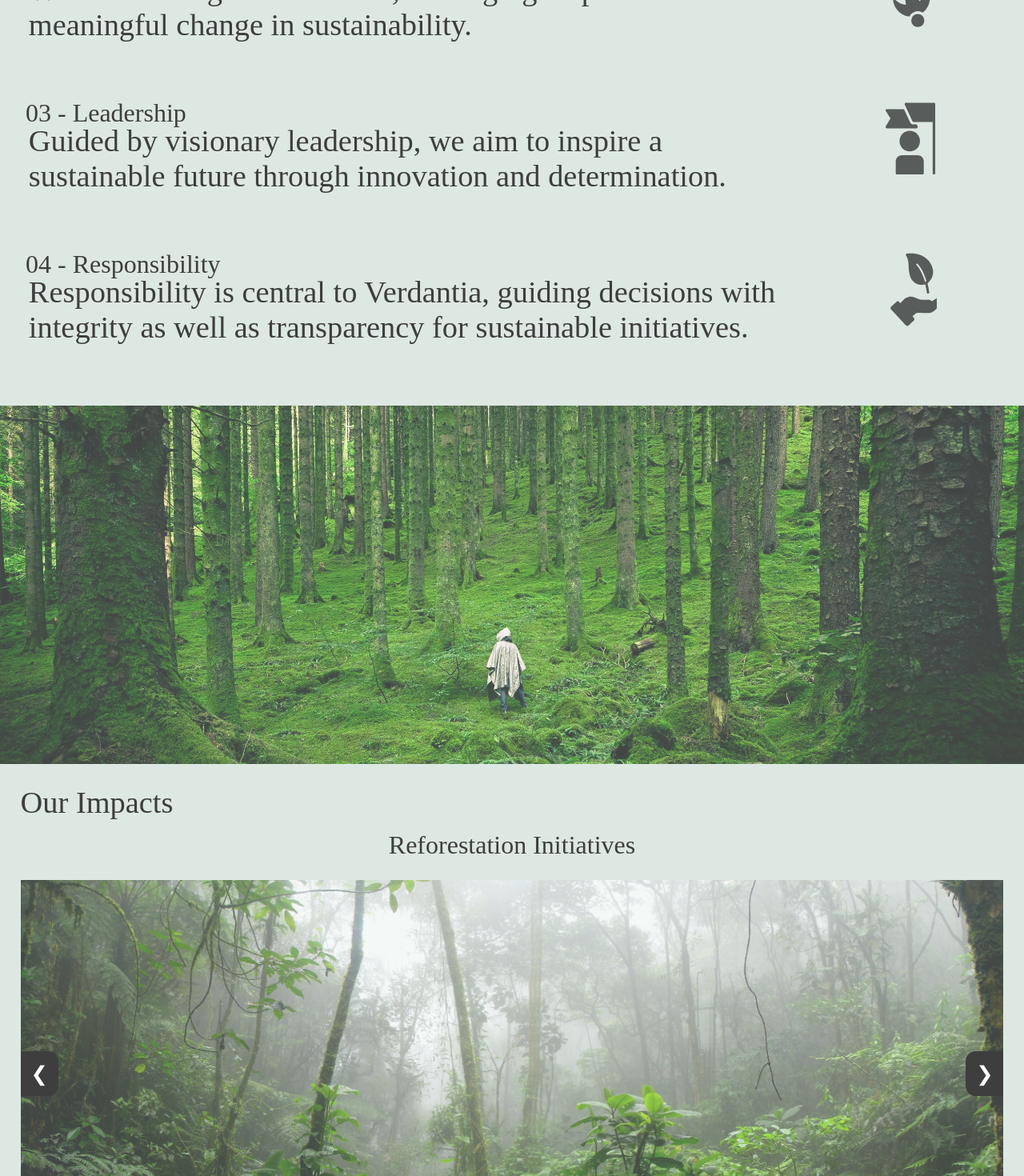
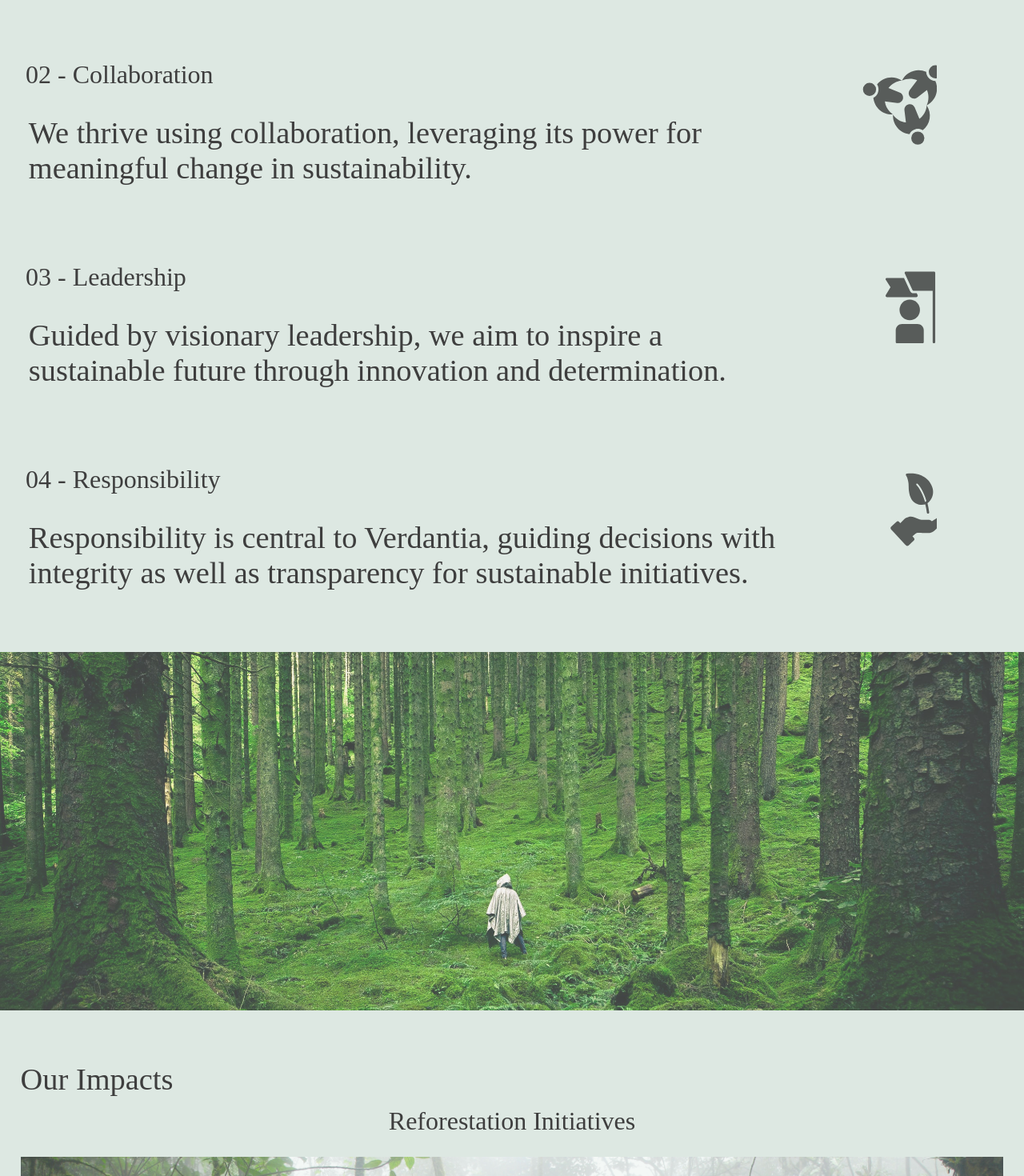
Before and after one commit to vabhi2007/JobFinderWebsite, a React (Vite) app in the folder web-app/: page / in a window 1280 px wide. Shown: the part 2200-3670 px from the top of the page at 80% size. Built offline with nearby package versions, Linux system fonts and the light colour scheme; a web font is replaced by a local one.

Commit message:
fixed spacing

```diff
--- a/web-app/src/components/pages/home.css
+++ b/web-app/src/components/pages/home.css
@@ -134,10 +134,11 @@
   font-family: "Enriqueta-Regular";
   padding: 2vw;
   color: #3E3E3E;
+  margin-top: 4vw;
 }
 
 .values-subheading {
-  margin-top: 1vw;
+  margin-top: 3vw;
   font-size: 2.5vw;
   font-family: "Enriqueta-Regular";
   padding: 0.5vw;
@@ -149,7 +150,7 @@
   padding: 1vw;
   color: #3E3E3E;
   margin-left: -0.2vw;
-  margin-top: -2vw;
+  margin-top: 1vw;
   margin-bottom: 4vw;
   max-width: 90%;
   font-size: 3vw;
@@ -218,6 +219,7 @@
   font-family: "Enriqueta-Regular";
   font-size: 3vw;
   color: #3E3E3E;
+  margin-top: 3vw;
 }
 
 .slideshow {
```
